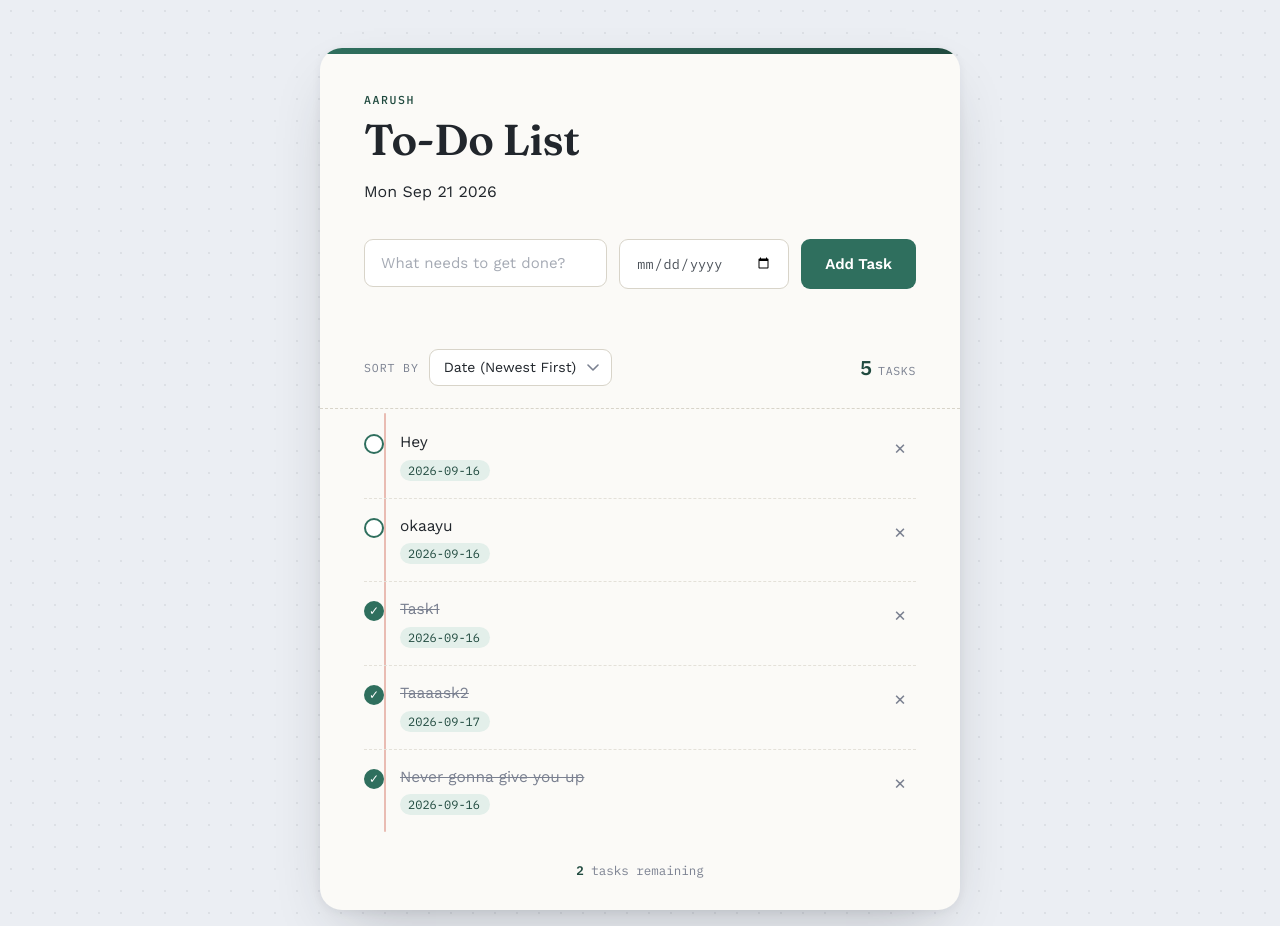
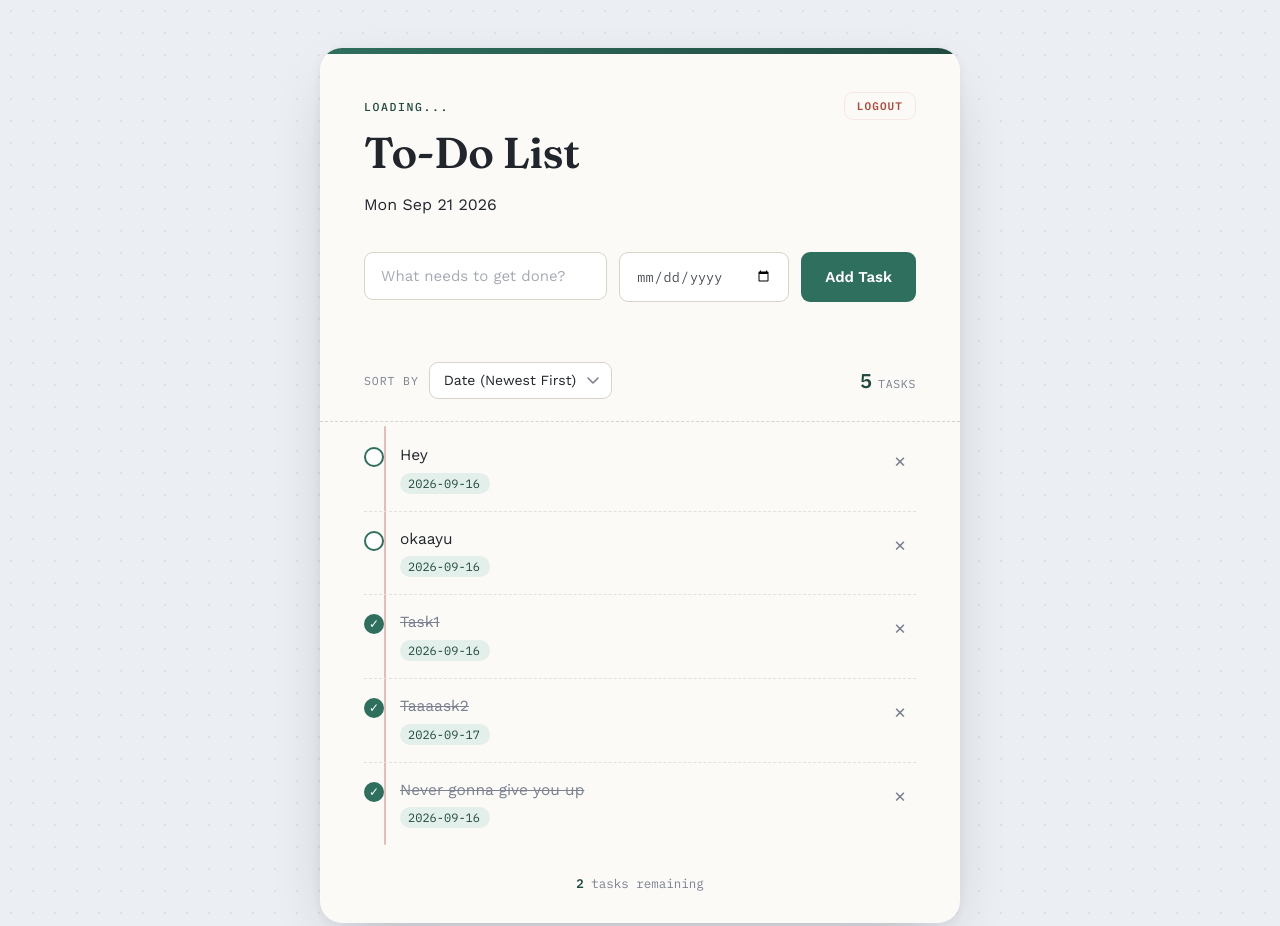
Before and after one commit to aarusharyal/toDoApp, a website: page View/Html/todo.html in a window 1280 px wide. Shown: the top 926 px of the page. Drawn offline with nearby package versions, Linux system fonts and the light colour scheme; files that its build step writes are made by us from their sources; files whose address does not match are found by name.

Commit message:
Added todo

```diff
--- a/View/Html/todo.html
+++ b/View/Html/todo.html
@@ -19,7 +19,12 @@
     <main class="app-shell">
         <div class="todo-app" id="todo-app">
             <header class="app-header">
-                <span class="app-eyebrow">Aarush</span>
+                <!-- NEW: Flex container to put greeting on left, logout on right -->
+                <div class="header-top">
+                    <span class="app-eyebrow" id="user-greeting">Loading...</span>
+                    <a href="/logout" class="logout-btn">Logout</a>
+                </div>
+
                 <h1 class="app-title" id="app-title">To-Do List</h1>
                 <p class="appDate" id="appDate"></p>
             </header>
```
